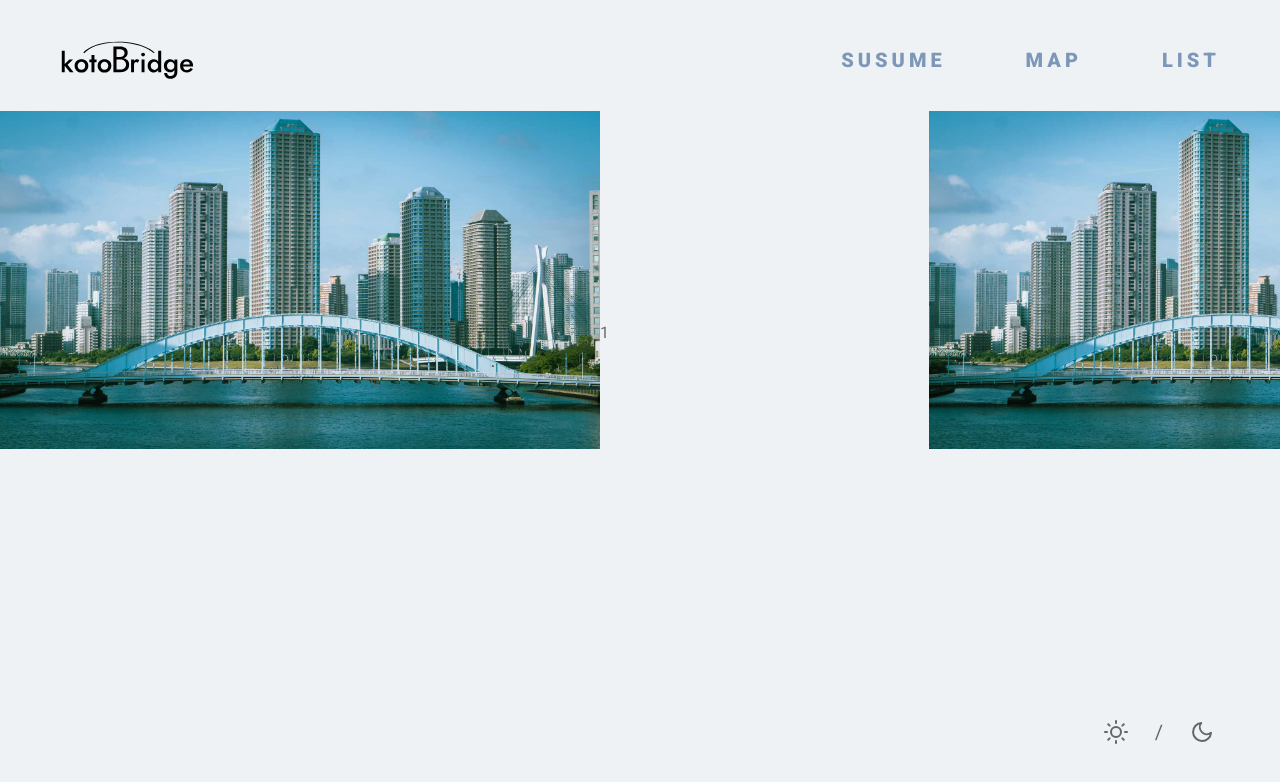
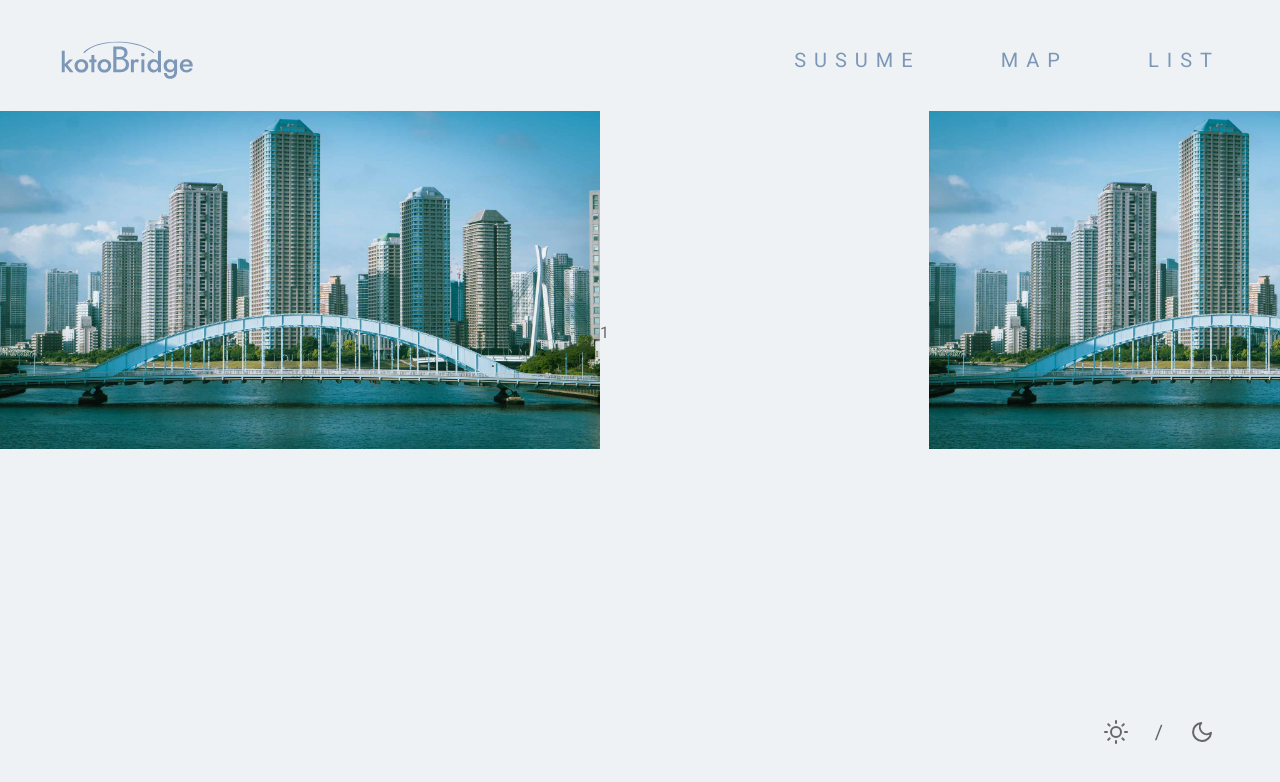
Before and after one commit to aovoq/kotobridge.tokyo, a Next.js app: page / in a window 1280 px wide. Shown: the top 782 px of the page. Built offline with nearby package versions, Linux system fonts and the light colour scheme.

Commit message:
fix: svg inline

```diff
--- a/src/components/header.jsx
+++ b/src/components/header.jsx
@@ -1,4 +1,6 @@
+import Link from 'next/link'
 import styled from 'styled-components'
+import Logo from '../../public/images/kotobridge_logo.svg'
 
 const AppHeader = styled.header`
    position: absolute;
@@ -12,9 +14,10 @@ const AppHeader = styled.header`
    color: var(--color1);
 `
 
-const Logo = styled.div`
+const LogoWrapper = styled.div`
    height: 40px;
-   img {
+   svg {
+      fill: var(--color1);
       height: 100%;
    }
 `
@@ -24,18 +27,26 @@ const NavLink = styled.ul`
    gap: 80px;
    font-size: 20px;
    text-transform: uppercase;
-   font-weight: 600;
-   letter-spacing: 0.2em;
+   font-weight: 500;
+   letter-spacing: 0.4em;
 `
 
 const Header = () => {
    return (
       <AppHeader>
-         <Logo>
-            <img src='/images/kotobridge_logo.svg' alt='kotoBridge' />
-         </Logo>
+         <LogoWrapper>
+            <Link href='/'>
+               <a>
+                  <Logo title='kotoBridge' titleId='kotoBridge' />
+               </a>
+            </Link>
+         </LogoWrapper>
          <NavLink>
-            <li>susume</li>
+            <Link href='/susume'>
+               <a>
+                  <li>susume</li>
+               </a>
+            </Link>
             <li>map</li>
             <li>list</li>
          </NavLink>
```
